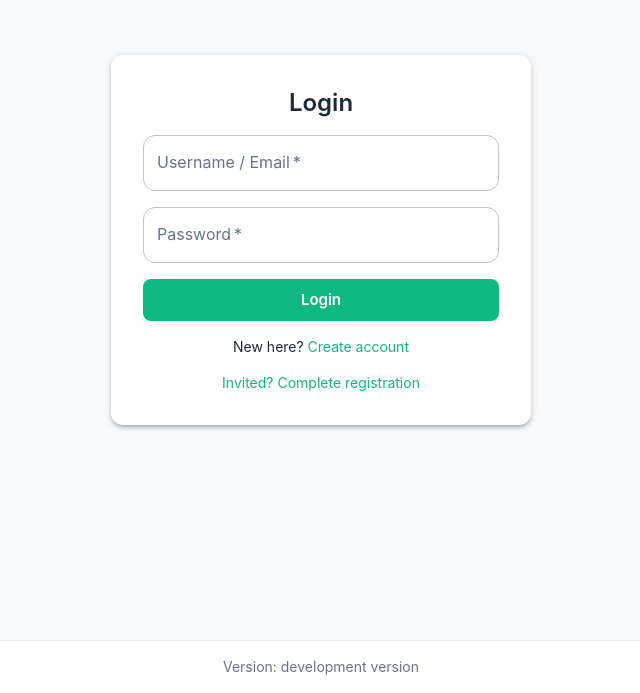
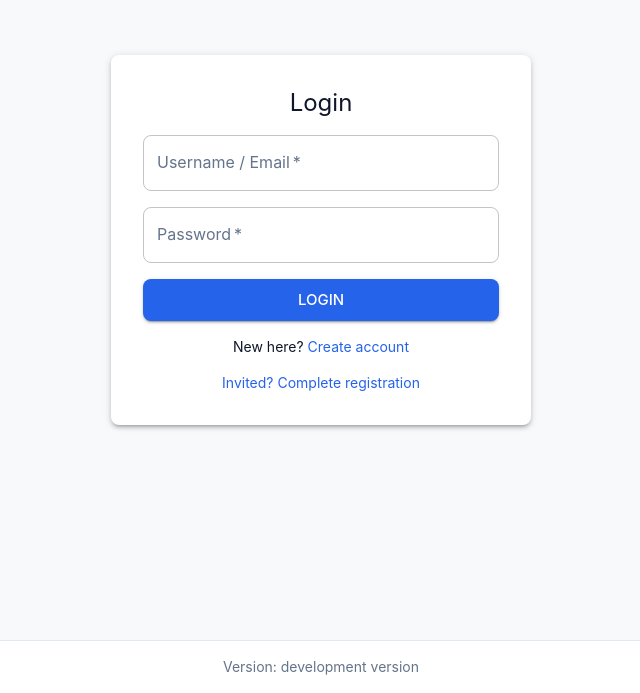
Before and after one commit to marlonchalegre/web-peladaapp, a React (Vite) app: page /login in a window 1280 px wide. Shown: the part 160-853 px from the top of the page, without its empty margins (319-959 px from the left). Built offline with nearby package versions, Linux system fonts and the light colour scheme.

Commit message:
feat(pelada): consolidate share buttons into dropdown and fix theme/translations

```diff
--- a/public/locales/en/translation.json
+++ b/public/locales/en/translation.json
@@ -454,7 +454,9 @@
         "start_pelada": "START PELADA",
         "vote": "Vote on Players",
         "change_votes": "Change Votes",
-        "view_results": "View Results"
+        "view_results": "View Results",
+        "copy_teams": "Copy Teams",
+        "copy_announcement": "Copy Invite"
       }
     },
     "dialog": {
--- a/public/locales/pt-BR/translation.json
+++ b/public/locales/pt-BR/translation.json
@@ -456,7 +456,9 @@
         "build_schedule": "Montar Tabela",
         "vote": "Votar nos Jogadores",
         "change_votes": "Alterar Votos",
-        "view_results": "Ver Resultados"
+        "view_results": "Ver Resultados",
+        "copy_teams": "Copiar Times",
+        "copy_announcement": "Copiar Convite"
       },
       "schedule": {
         "subtitle": "Personalize a sequência e os detalhes das partidas",
--- a/src/features/peladas/pages/PeladaMatchesPage.tsx
+++ b/src/features/peladas/pages/PeladaMatchesPage.tsx
@@ -10,6 +10,10 @@ import {
   Container,
   Tabs,
   Tab,
+  Menu,
+  MenuItem,
+  ListItemIcon,
+  ListItemText,
 } from "@mui/material";
 import ActiveMatchDashboard from "../components/ActiveMatchDashboard";
 import MatchReportSummary from "../components/MatchReportSummary";
@@ -30,6 +34,8 @@ import FormatListNumberedIcon from "@mui/icons-material/FormatListNumbered";
 import SportsSoccerIcon from "@mui/icons-material/SportsSoccer";
 import HistoryIcon from "@mui/icons-material/History";
 import StopIcon from "@mui/icons-material/Stop";
+import KeyboardArrowDownIcon from "@mui/icons-material/KeyboardArrowDown";
+import GroupIcon from "@mui/icons-material/Group";
 import { formatPeladaSummary } from "../utils/formatSummary";
 import {
   generateExportText,
@@ -55,6 +61,17 @@ export default function PeladaMatchesPage() {
     null,
   );
   const [closePeladaConfirmOpen, setClosePeladaConfirmOpen] = useState(false);
+  const [shareMenuAnchor, setShareMenuAnchor] = useState<null | HTMLElement>(
+    null,
+  );
+
+  const handleShareClick = (event: React.MouseEvent<HTMLButtonElement>) => {
+    setShareMenuAnchor(event.currentTarget);
+  };
+
+  const handleShareClose = () => {
+    setShareMenuAnchor(null);
+  };
 
   const {
     loading,
@@ -244,36 +261,63 @@ export default function PeladaMatchesPage() {
             spacing={1}
             sx={{ justifyContent: { xs: "center", sm: "flex-end" } }}
           >
-            {pelada?.status !== "closed" && (
-              <>
-                <Button
-                  variant="outlined"
-                  startIcon={<ContentCopyIcon />}
-                  onClick={handleCopyAnnouncement}
-                  size="small"
-                  title={t("peladas.detail.button.copy_announcement")}
-                >
-                  {t("common.invite")}
-                </Button>
-                <Button
-                  variant="outlined"
-                  startIcon={<ContentCopyIcon />}
-                  onClick={handleCopyTeams}
-                  size="small"
-                  title={t("peladas.detail.button.copy_clipboard")}
-                >
-                  {t("common.teams")}
-                </Button>
-              </>
-            )}
             <Button
               variant="outlined"
-              startIcon={<ContentCopyIcon />}
-              onClick={handleCopyResults}
+              onClick={handleShareClick}
+              endIcon={<KeyboardArrowDownIcon />}
               size="small"
+              data-testid="share-dropdown-button"
             >
-              {t("peladas.matches.share_summary")}
+              {t("common.export")}
             </Button>
+            <Menu
+              anchorEl={shareMenuAnchor}
+              open={Boolean(shareMenuAnchor)}
+              onClose={handleShareClose}
+            >
+              <MenuItem
+                onClick={() => {
+                  handleCopyResults();
+                  handleShareClose();
+                }}
+              >
+                <ListItemIcon>
+                  <AssessmentIcon fontSize="small" />
+                </ListItemIcon>
+                <ListItemText>{t("peladas.matches.share_summary")}</ListItemText>
+              </MenuItem>
+              {pelada?.status !== "closed" && (
+                <>
+                  <MenuItem
+                    onClick={() => {
+                      handleCopyAnnouncement();
+                      handleShareClose();
+                    }}
+                  >
+                    <ListItemIcon>
+                      <ContentCopyIcon fontSize="small" />
+                    </ListItemIcon>
+                    <ListItemText>
+                      {t("peladas.detail.button.copy_announcement")}
+                    </ListItemText>
+                  </MenuItem>
+                  <MenuItem
+                    onClick={() => {
+                      handleCopyTeams();
+                      handleShareClose();
+                    }}
+                  >
+                    <ListItemIcon>
+                      <GroupIcon fontSize="small" />
+                    </ListItemIcon>
+                    <ListItemText>
+                      {t("peladas.detail.button.copy_teams")}
+                    </ListItemText>
+                  </MenuItem>
+                </>
+              )}
+            </Menu>
+
             {pelada?.status === "voting" && (
               <Button
                 variant="contained"
--- a/src/lib/theme.ts
+++ b/src/lib/theme.ts
@@ -17,66 +17,97 @@ export const getTheme = (mode: PaletteMode) =>
     palette: {
       mode,
       primary: {
-        main: "#10b981", // Emerald 500
-        light: "#34d399",
-        dark: "#059669",
-        contrastText: "#ffffff",
+        main: "#2563eb", // blue-600
+        dark: "#1d4ed8", // blue-700
+        light: mode === "light" ? "#dbeafe" : "#1e293b", // blue-100 or blue-900
       },
       secondary: {
-        main: "#6366f1", // Indigo 500
-        light: "#818cf8",
-        dark: "#4f46e5",
-        contrastText: "#ffffff",
+        main: "#6366f1", // indigo-500
+        light: mode === "light" ? "#e0e7ff" : "#312e81", // indigo-100 or indigo-900
       },
       home: {
-        main: "#f97316", // Orange 500 (Existing)
-        light: "#fb923c",
-        dark: "#ea580c",
-        contrastText: "#ffffff",
+        main: "#f97316", // orange-500
       },
       away: {
-        main: "#2563eb", // Blue 600 (Existing)
-        light: "#60a5fa",
-        dark: "#1d4ed8",
-        contrastText: "#ffffff",
+        main: "#2563eb", // blue-600
+      },
+      success: {
+        main: mode === "light" ? "#166534" : "#4ade80", // green-800 or green-400
+        light: mode === "light" ? "#dcfce7" : "#064e3b", // green-100 or green-900
+      },
+      warning: {
+        main: "#e65100", // orange-900
+        light: "#ffe0b2", // orange-100
+      },
+      text: {
+        primary: mode === "light" ? "#0f172a" : "#f1f5f9", // slate-900 or slate-100
+        secondary: mode === "light" ? "#64748b" : "#94a3b8", // slate-500 or slate-400
       },
       background: {
-        default: mode === "light" ? "#f8fafc" : "#0f172a", // Slate 50 or Slate 900
-        paper: mode === "light" ? "#ffffff" : "#1e293b", // White or Slate 800
+        default: mode === "light" ? "#f8f9fa" : "#020617", // slate-50 or slate-950
+        paper: mode === "light" ? "#ffffff" : "#0f172a", // white or slate-900
       },
-      text: {
-        primary: mode === "light" ? "#1e293b" : "#f1f5f9",
-        secondary: mode === "light" ? "#64748b" : "#94a3b8",
+      grey: {
+        50: "#f8f9fa",
+        100: "#f1f5f9",
+        200: "#e2e8f0",
+        300: "#cbd5e1",
+        400: "#94a3b8",
+        500: "#64748b",
+        600: "#475569",
+        700: "#334155",
+        800: "#1e293b",
+        900: "#0f172a",
       },
-      divider: mode === "light" ? alpha("#64748b", 0.1) : alpha("#94a3b8", 0.1),
+      divider: mode === "light" ? "#e2e8f0" : "#1e293b",
     },
     typography: {
-      fontFamily: '"Inter", "Roboto", "Helvetica", "Arial", sans-serif',
-      h1: { fontWeight: 800, letterSpacing: "-0.02em" },
-      h2: { fontWeight: 800, letterSpacing: "-0.02em" },
-      h3: { fontWeight: 700, letterSpacing: "-0.01em" },
-      h4: { fontWeight: 700, letterSpacing: "-0.01em" },
-      h5: { fontWeight: 600 },
+      fontFamily: [
+        "Inter",
+        "system-ui",
+        "Avenir",
+        "Helvetica",
+        "Arial",
+        "sans-serif",
+      ].join(", "),
+      h1: { fontSize: "2.25rem", fontWeight: 700 },
+      h2: { fontSize: "1.75rem", fontWeight: 700 },
+      h3: { fontSize: "1.5rem", fontWeight: 700 },
+      h4: { fontSize: "1.25rem", fontWeight: 700 },
       h6: { fontWeight: 600 },
-      button: { fontWeight: 600, textTransform: "none" },
     },
-    shape: {
-      borderRadius: 12,
-    },
+    shape: { borderRadius: 8 },
     components: {
-      MuiButton: {
+      MuiCssBaseline: {
+        styleOverrides: (theme) => ({
+          body: {
+            backgroundColor: theme.palette.background.default,
+            color: theme.palette.text.primary,
+            transition: "background-color 0.3s ease, color 0.3s ease",
+          },
+          ".droppable": {
+            border: "2px dashed transparent",
+            transition:
+              "border-color 120ms ease-in-out, background-color 120ms ease-in-out",
+          },
+          ".droppable--over": {
+            borderColor: alpha(theme.palette.primary.main, 0.5),
+            backgroundColor: alpha(theme.palette.primary.main, 0.08),
+          },
+          ".panel": {
+            backgroundColor: alpha(theme.palette.text.primary, 0.04),
+            border: `1px solid ${alpha(theme.palette.text.primary, 0.12)}`,
+            borderRadius: 8,
+            padding: "12px 14px",
+            textAlign: "left",
+          },
+        }),
+      },
+      MuiContainer: {
         styleOverrides: {
           root: {
-            borderRadius: 8,
-            boxShadow: "none",
-            "&:hover": {
-              boxShadow: "none",
-            },
-          },
-          containedPrimary: {
-            "&:hover": {
-              backgroundColor: "#059669",
-            },
+            width: "90%",
+            maxWidth: "90% !important",
           },
         },
       },
@@ -84,12 +115,7 @@ export const getTheme = (mode: PaletteMode) =>
         styleOverrides: {
           root: {
             backgroundImage: "none",
-          },
-          elevation1: {
-            boxShadow:
-              mode === "light"
-                ? "0 1px 3px 0 rgb(0 0 0 / 0.1), 0 1px 2px -1px rgb(0 0 0 / 0.1)"
-                : "0 1px 3px 0 rgb(0 0 0 / 0.3), 0 1px 2px -1px rgb(0 0 0 / 0.3)",
+            transition: "background-color 0.3s ease, box-shadow 0.3s ease",
           },
         },
       },
```
